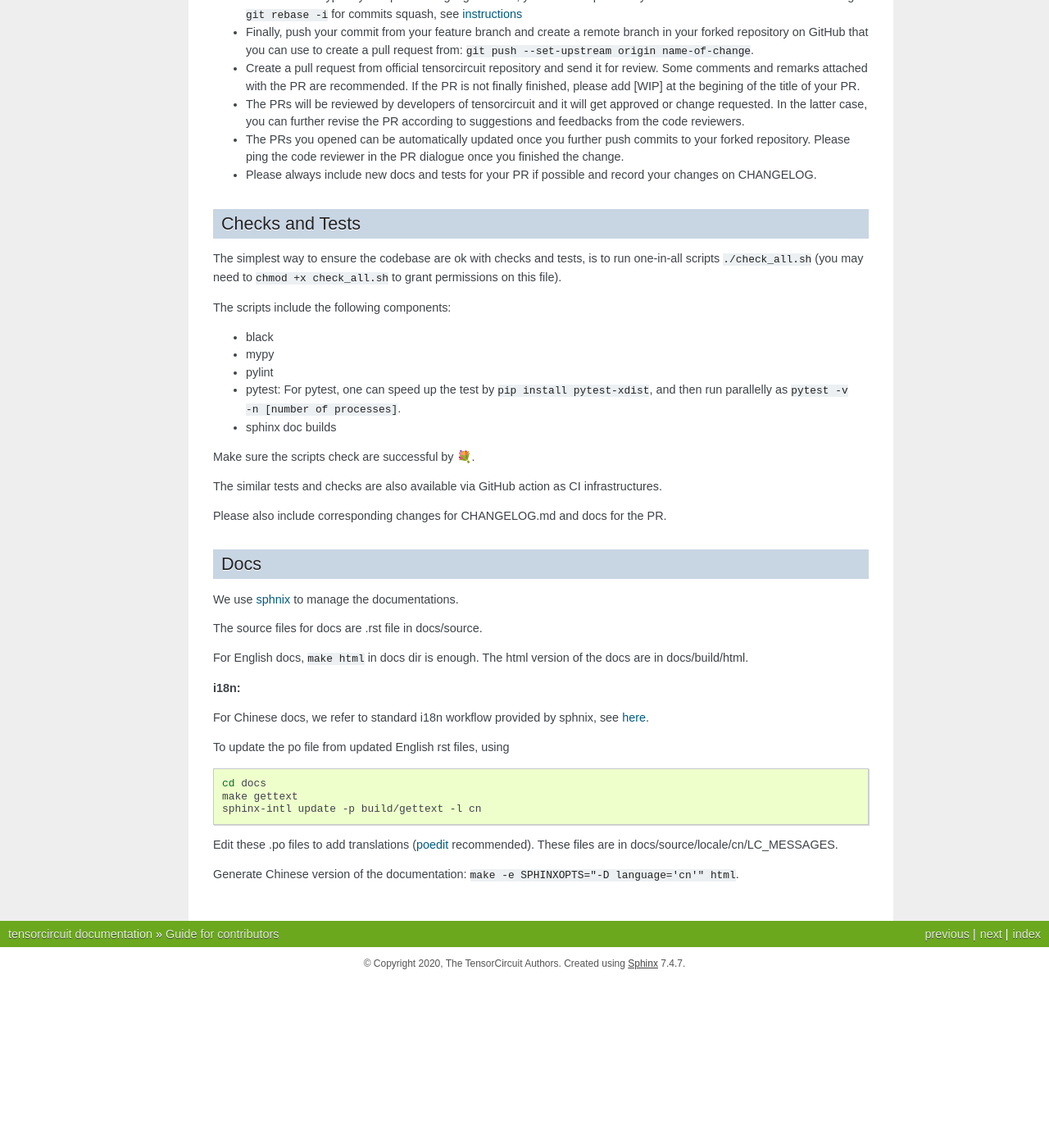
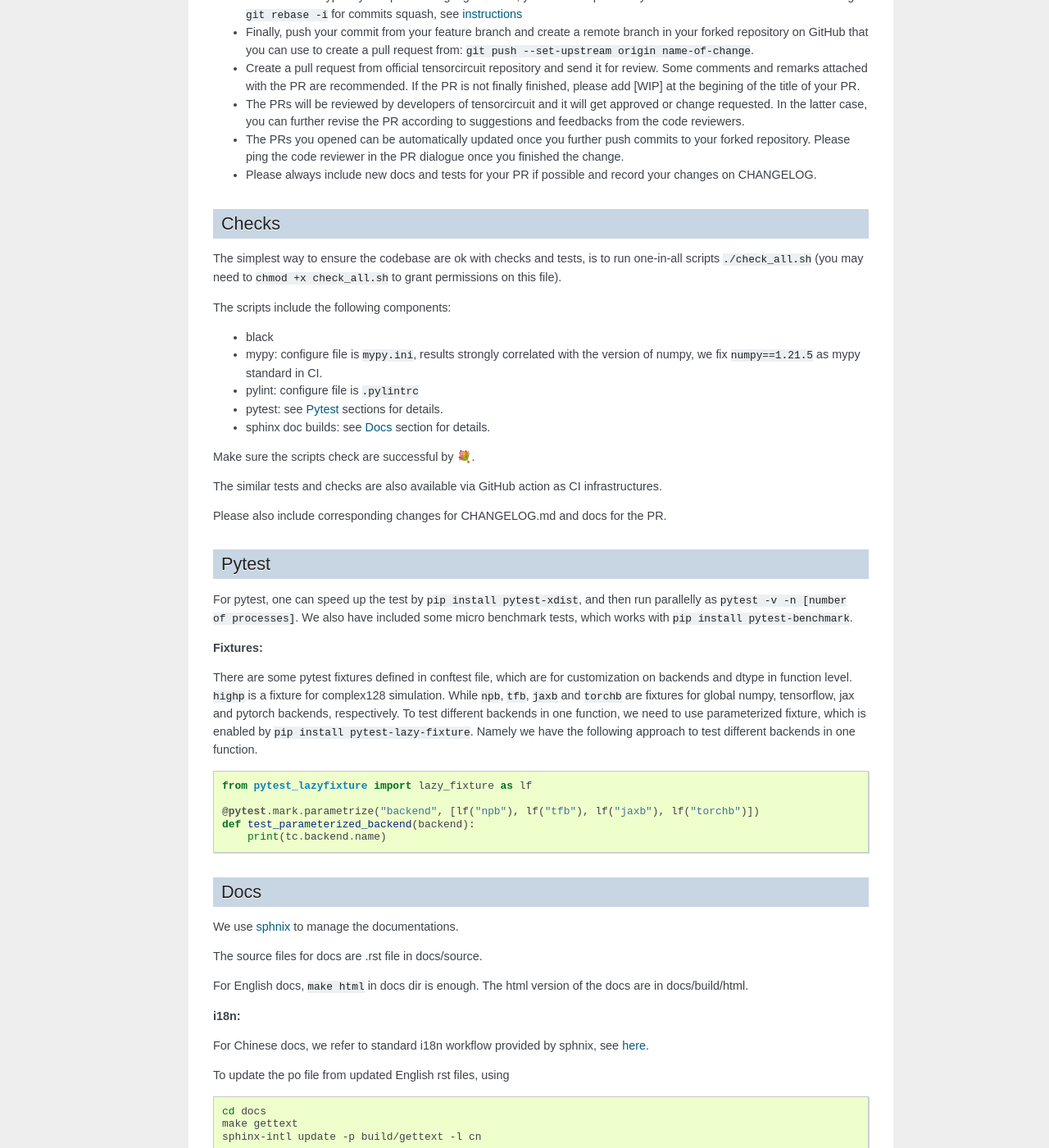
Before and after one commit to tencent-quantum-lab/tensorcircuit, a Sphinx documentation site: the page built from docs/source/contribution.rst, in a window 1280 px wide and 1400 px high, scrolled down 1087 px. Shown: the whole window at 82% size. Built offline with Sphinx 7.4.7, drawn with Linux system fonts in a browser that asks for light colours; before the commit the page ends 2282 px from its top, so only the background shows below that; some of the changed text lies outside the part shown.

Commit message:
add more contribution docs

```diff
--- a/docs/source/advance.rst
+++ b/docs/source/advance.rst
@@ -10,3 +10,6 @@
 
 SavedModel
 -----------------
+
+Prameterized measurements
+-----------------------------
--- a/docs/source/conf.py
+++ b/docs/source/conf.py
@@ -43,6 +43,7 @@
     "sphinx.ext.autodoc",
     "sphinx.ext.mathjax",
     "sphinx.ext.viewcode",
+    "sphinx.ext.autosectionlabel",
 ]
 
 # Add any paths that contain templates here, relative to this directory.
--- a/docs/source/contribution.rst
+++ b/docs/source/contribution.rst
@@ -42,7 +42,7 @@
 
 * Create a feature branch where you will develop from, don't open PR from your master/main branch, ``git checkout -b name-of-change``.
 
-* Make sure the changes can pass all checks by running: ``./check_all.sh``. (See details for checks below)
+* Make sure the changes can pass all checks by running: ``./check_all.sh``. (See details for :ref:`Checks` section below)
 
 * Once you are satisfied with your change, create a commit as follows:
 
@@ -81,19 +81,41 @@
 
 * black
 
-* mypy
+* mypy: configure file is ``mypy.ini``, results strongly correlated with the version of numpy, we fix ``numpy==1.21.5`` as mypy standard in CI.
 
-* pylint
+* pylint: configure file is ``.pylintrc``
 
-* pytest: For pytest, one can speed up the test by ``pip install pytest-xdist``, and then run parallelly as ``pytest -v -n [number of processes]``.
+* pytest: see :ref:`Pytest` sections for details.
 
-* sphinx doc builds
+* sphinx doc builds: see :ref:`Docs` section for details.
 
 Make sure the scripts check are successful by 💐.
 
 The similar tests and checks are also available via GitHub action as CI infrastructures.
 
 Please also include corresponding changes for CHANGELOG.md and docs for the PR.
+
+
+Pytest
+---------
+
+For pytest, one can speed up the test by ``pip install pytest-xdist``, and then run parallelly as ``pytest -v -n [number of processes]``.
+We also have included some micro benchmark tests, which works with ``pip install pytest-benchmark``.
+
+**Fixtures:**
+
+There are some pytest fixtures defined in conftest file, which are for customization on backends and dtype in function level.
+``highp`` is a fixture for complex128 simulation. While ``npb``, ``tfb``, ``jaxb`` and ``torchb`` are fixtures for global numpy, tensorflow, jax and pytorch backends, respectively.
+To test different backends in one function, we need to use parameterized fixture, which is enabled by ``pip install pytest-lazy-fixture``. Namely we have the following approach to test different backends in one function.
+
+.. code-block:: python
+
+    from pytest_lazyfixture import lazy_fixture as lf
+
+    @pytest.mark.parametrize("backend", [lf("npb"), lf("tfb"), lf("jaxb"), lf("torchb")])
+    def test_parameterized_backend(backend):
+        print(tc.backend.name)
+
 
 
 Docs
```
Also changed, not shown: other parts of docs/source/contribution.rst (+1 -1 lines), 1 other file.
